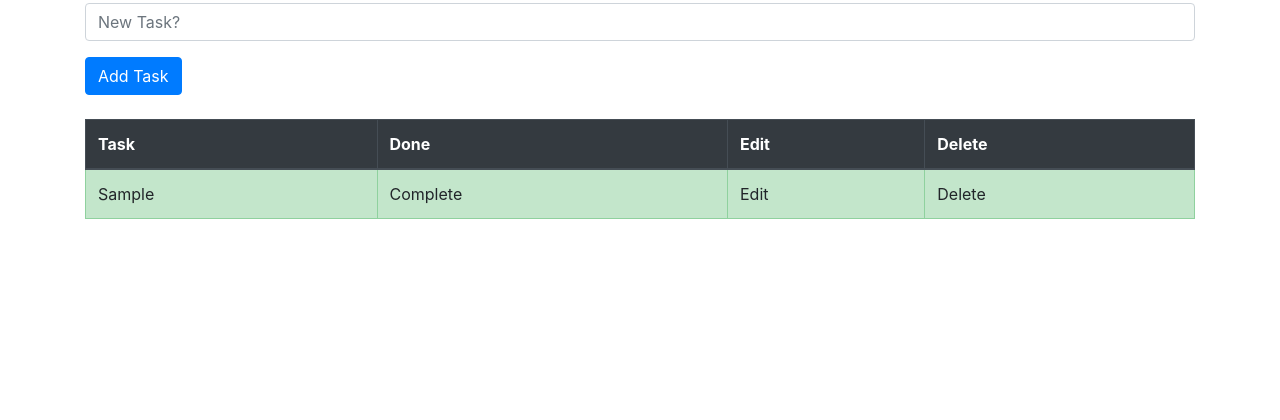
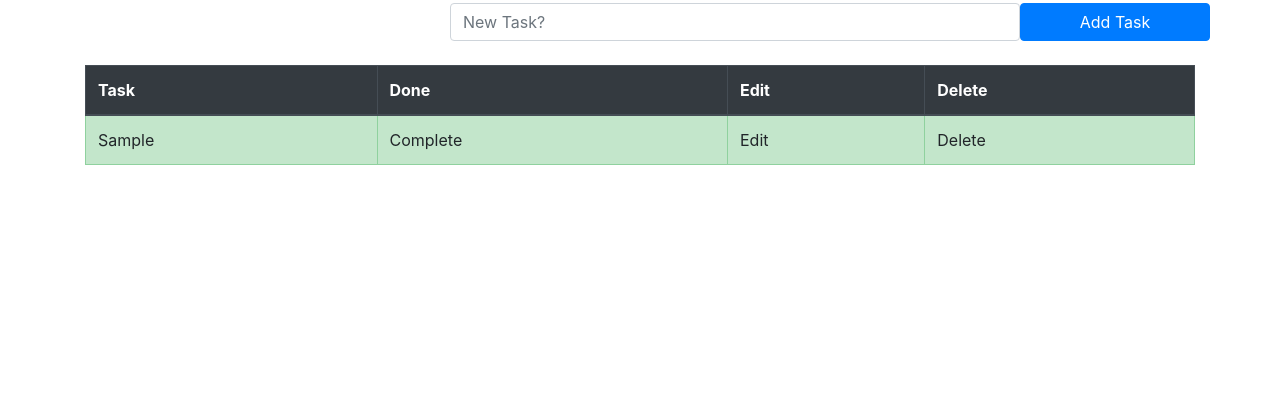
Before and after one commit to yosoycentli/taskmate, a Django app: page /todolist/ in a window 1280 px wide. Shown: the part 347-767 px from the top of the page. Run offline with Django 4.2, Linux system fonts and the light colour scheme; tables that the repository leaves empty hold one stand-in row (values such as "Sample post").

Commit message:
[ADD] Understanding CSS and Bootstrap

```diff
--- a/taskmate/todolist_app/templates/todolist.html
+++ b/taskmate/todolist_app/templates/todolist.html
@@ -19,13 +19,11 @@
         {% endfor %}
     {% endif %}
 
-    <form method="POST">
+    <form method="POST" class="row">
         {% csrf_token %}
-        <div class="form-group">
-            <input type="text" class="form-control" name="task" placeholder="New Task?">
-        </div>
-
-        <button type="submit" class="btn btn-primary">Add Task</button>
+        <label class="col-lg-4"></label>
+        <input type="text" class="form-control col-lg-6" name="task" placeholder="New Task?">
+        <button type="submit" class="btn btn-primary col-lg-2">Add Task</button>
     </form>
 
     </br>
```
